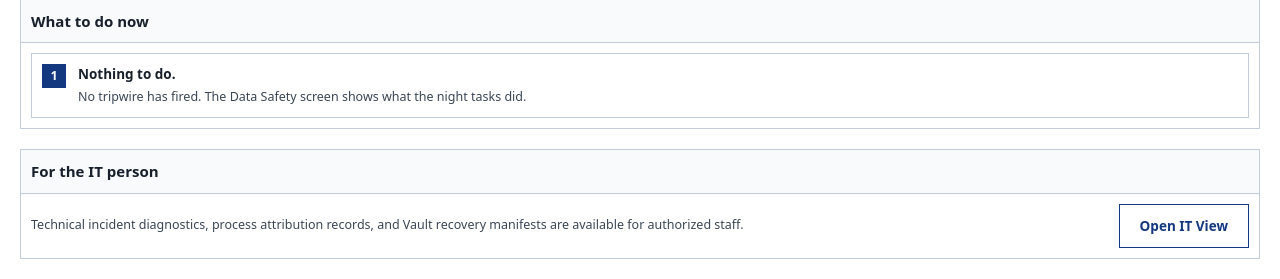
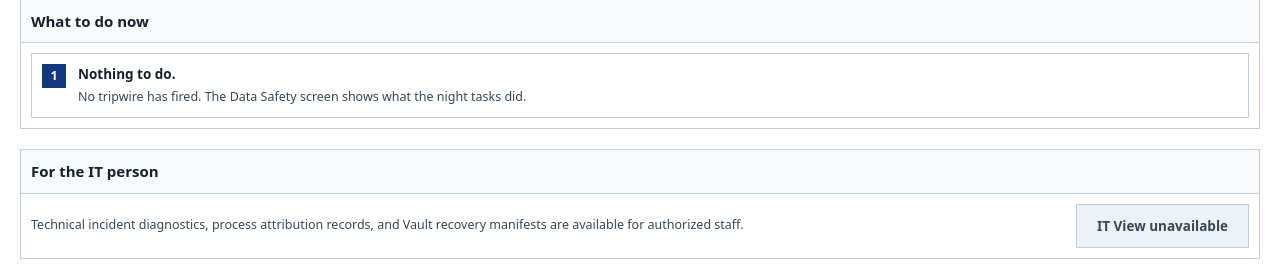
Before and after one commit to Kirito0088/NightKeep, a Flask app: page /alert in a window 1280 px wide. Shown: the part 577-856 px from the top of the page. Run offline with Flask 3, Linux system fonts and the light colour scheme.

Commit message:
fix: make unavailable IT view controls non-interactive

```diff
--- a/nightkeep/console/templates/alert.html
+++ b/nightkeep/console/templates/alert.html
@@ -97,7 +97,7 @@
       <p class="it-panel-text">
         Technical incident diagnostics, process attribution records, and Vault recovery manifests are available for authorized staff.
       </p>
-      <button type="button" class="btn btn-secondary btn-it-access">Open IT View</button>
+      <button type="button" class="btn btn-secondary btn-it-access" disabled>IT View unavailable</button>
     </div>
   </section>
 </div>
--- a/nightkeep/console/templates/safety.html
+++ b/nightkeep/console/templates/safety.html
@@ -96,7 +96,7 @@
       <p class="it-panel-text">
         Technical diagnostics, baseline habit cards, and Vault snapshot manifests are available for authorized staff.
       </p>
-      <button type="button" class="btn btn-secondary btn-it-access">Open IT View</button>
+      <button type="button" class="btn btn-secondary btn-it-access" disabled>IT View unavailable</button>
     </div>
   </section>
 </div>
```
